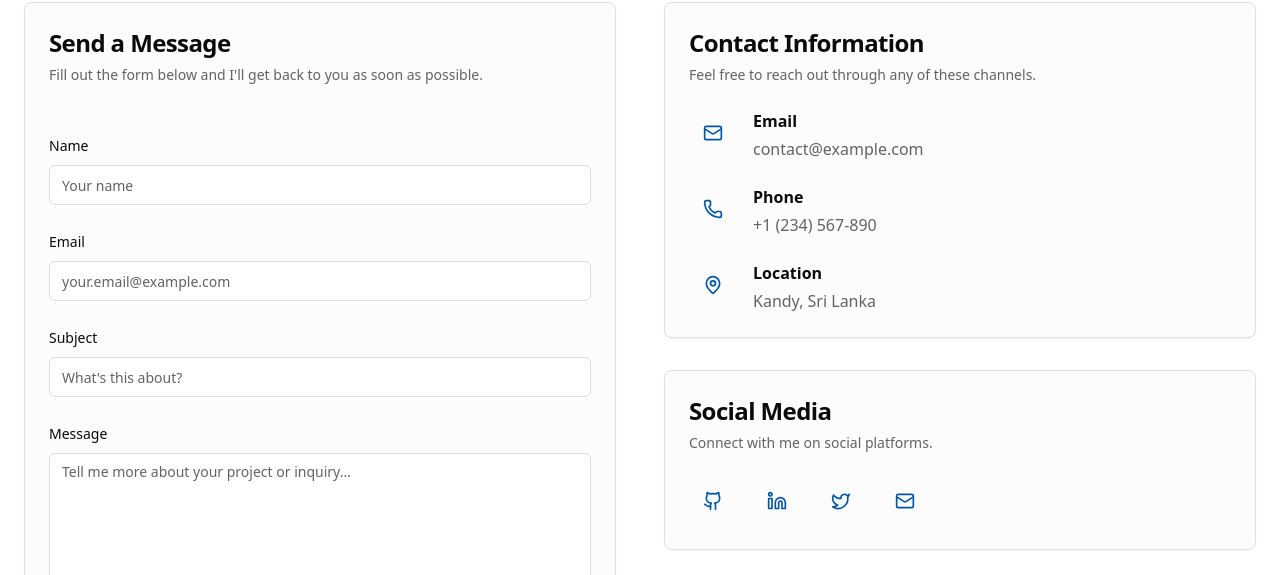
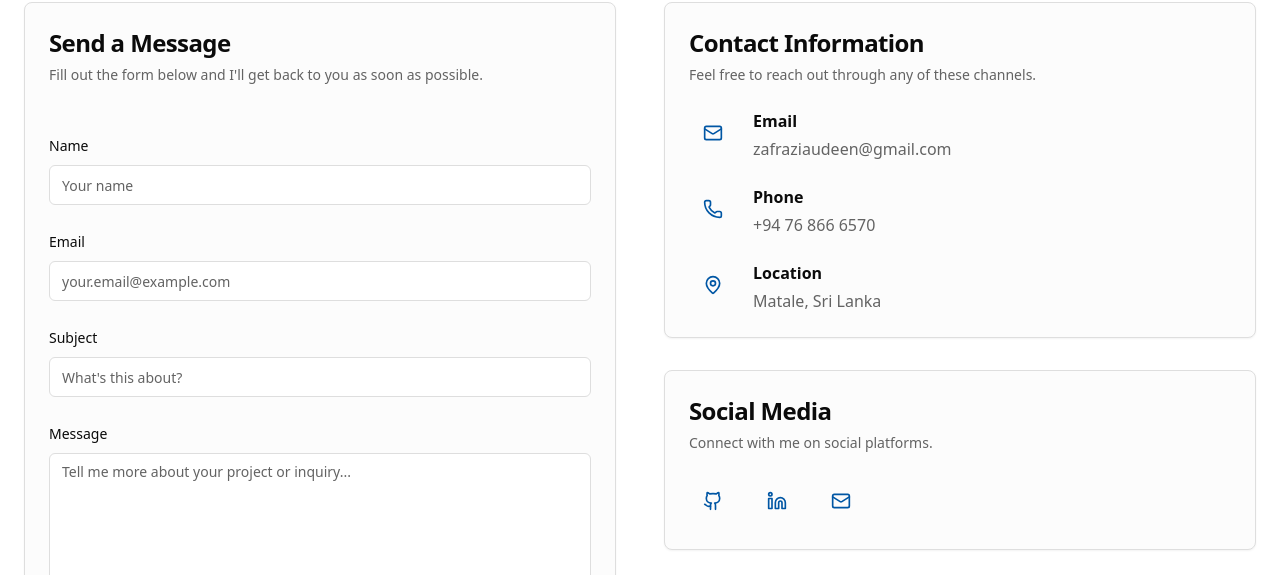
Before and after one commit to ZafraZiaudeen/portfolio, a React (Vite) app: page /contact in a window 1280 px wide. Shown: the part 446-1021 px from the top of the page. Built offline with nearby package versions, Linux system fonts and the light colour scheme.

Commit message:
edited contact form

```diff
--- a/src/pages/contact.page.jsx
+++ b/src/pages/contact.page.jsx
@@ -143,10 +143,10 @@ const ContactPage = () => {
                     <div>
                       <h3 className="font-semibold mb-1">Email</h3>
                       <a
-                        href="mailto:contact@example.com"
+                        href="mailto:zafraziaudeen@gmail.com"
                         className="text-muted-foreground hover:text-primary transition-colors"
                       >
-                        contact@example.com
+                        zafraziaudeen@gmail.com
                       </a>
                     </div>
                   </div>
@@ -157,8 +157,8 @@ const ContactPage = () => {
                     </div>
                     <div>
                       <h3 className="font-semibold mb-1">Phone</h3>
-                      <a href="tel:+1234567890" className="text-muted-foreground hover:text-primary transition-colors">
-                        +1 (234) 567-890
+                      <a href="tel:+94768666570" className="text-muted-foreground hover:text-primary transition-colors">
+                        +94 76 866 6570
                       </a>
                     </div>
                   </div>
@@ -169,7 +169,7 @@ const ContactPage = () => {
                     </div>
                     <div>
                       <h3 className="font-semibold mb-1">Location</h3>
-                      <p className="text-muted-foreground">Kandy, Sri Lanka</p>
+                      <p className="text-muted-foreground">Matale, Sri Lanka</p>
                     </div>
                   </div>
                 </CardContent>
@@ -183,7 +183,7 @@ const ContactPage = () => {
                 <CardContent>
                   <div className="flex gap-4">
                     <a
-                      href="https://github.com"
+                      href="https://github.com/ZafraZiaudeen"
                       target="_blank"
                       rel="noopener noreferrer"
                       className="w-12 h-12 rounded-lg bg-primary/10 flex items-center justify-center hover:bg-primary/20 transition-colors"
@@ -191,23 +191,16 @@ const ContactPage = () => {
                       <Github className="h-5 w-5 text-primary" />
                     </a>
                     <a
-                      href="https://linkedin.com"
+                      href="https://www.linkedin.com/in/zafra-ziaudeen/"
                       target="_blank"
                       rel="noopener noreferrer"
                       className="w-12 h-12 rounded-lg bg-primary/10 flex items-center justify-center hover:bg-primary/20 transition-colors"
                     >
                       <Linkedin className="h-5 w-5 text-primary" />
                     </a>
+
                     <a
-                      href="https://twitter.com"
-                      target="_blank"
-                      rel="noopener noreferrer"
-                      className="w-12 h-12 rounded-lg bg-primary/10 flex items-center justify-center hover:bg-primary/20 transition-colors"
-                    >
-                      <Twitter className="h-5 w-5 text-primary" />
-                    </a>
-                    <a
-                      href="mailto:contact@example.com"
+                      href="mailto:zafraziaudeen@gmail.com"
                       className="w-12 h-12 rounded-lg bg-primary/10 flex items-center justify-center hover:bg-primary/20 transition-colors"
                     >
                       <Mail className="h-5 w-5 text-primary" />
```
Also changed, not shown: 1 other file (tests, documents, lock files or other folders).
